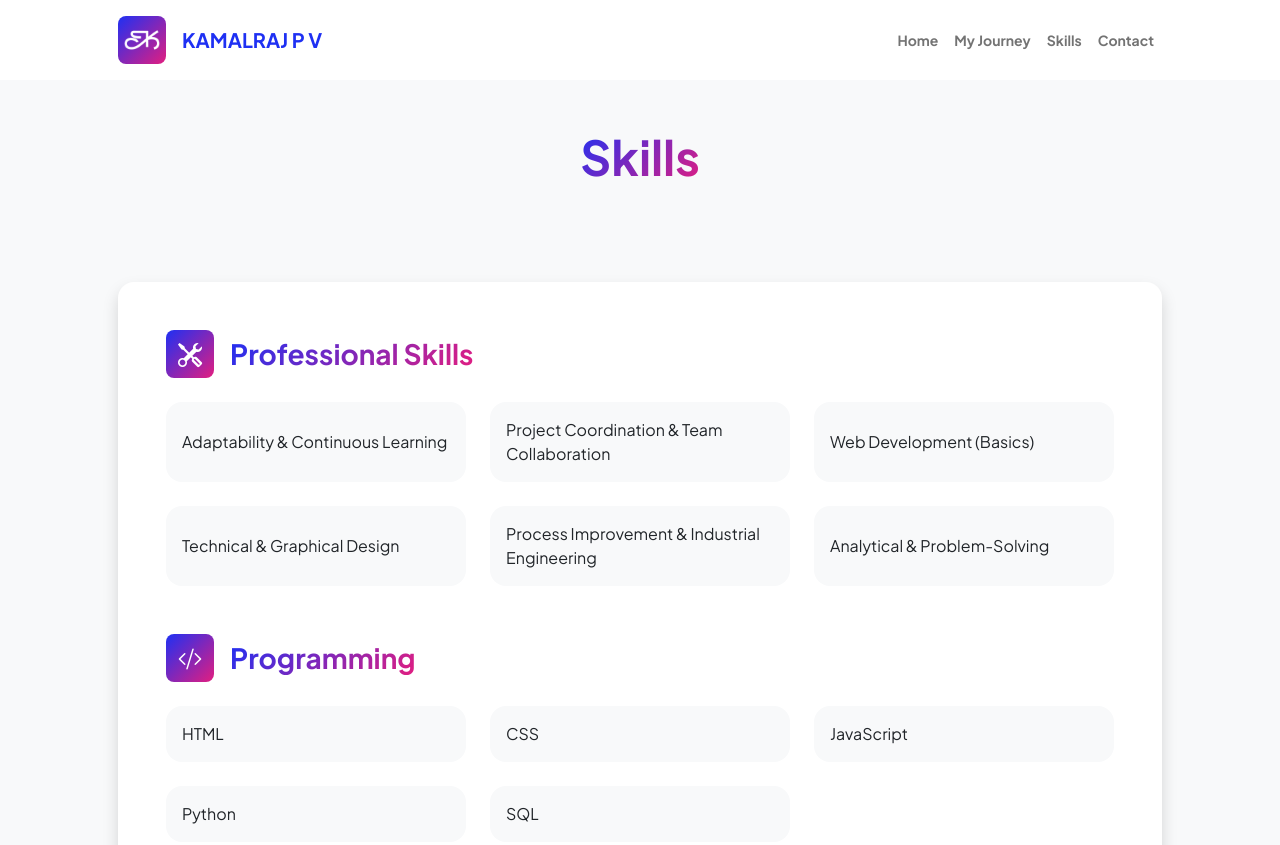
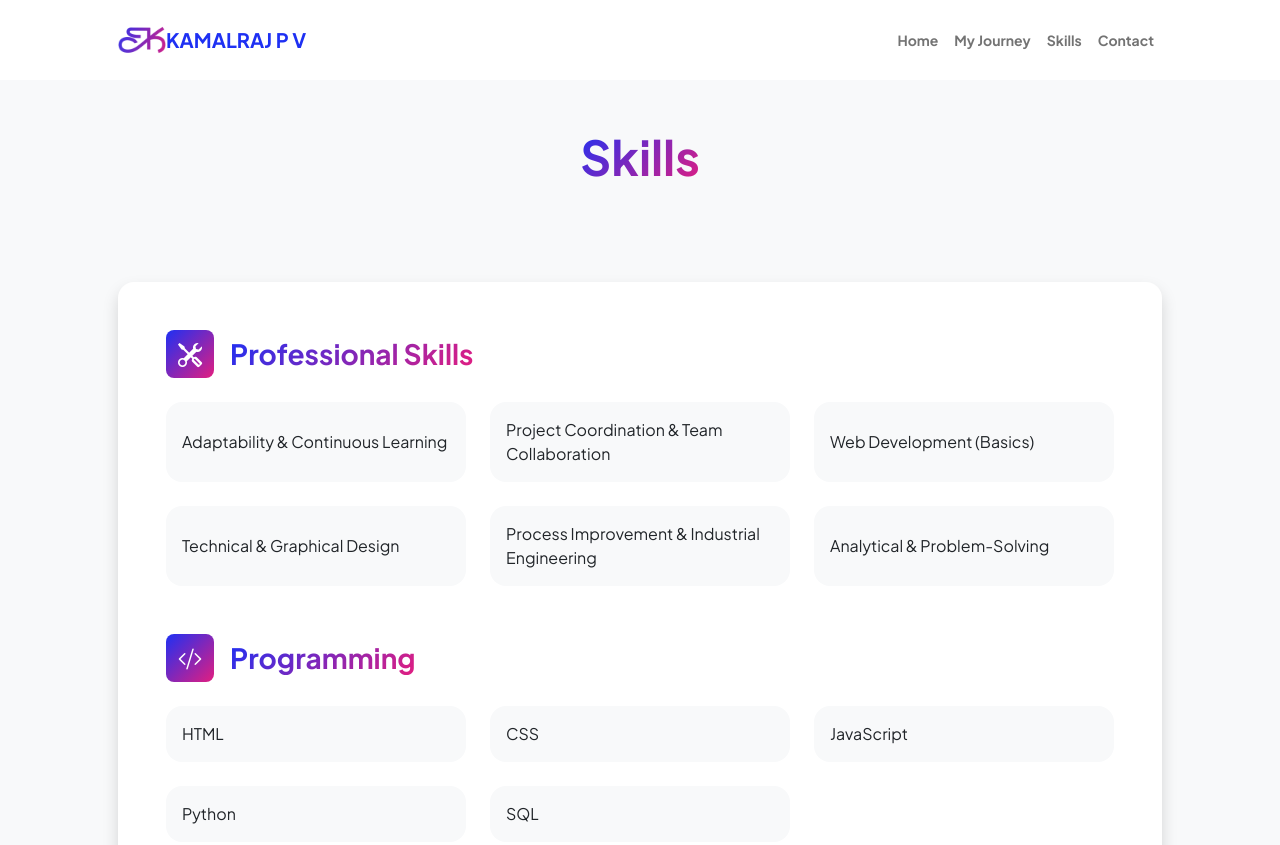
Before and after one commit to kamalrajpv/kamalraj, a plain HTML site: page Skills.html in a window 1280 px wide. Shown: the top 845 px of the page. Drawn offline with nearby package versions, Linux system fonts and the light colour scheme; files whose address does not match are found by name.

Commit message:
Skills.html

```diff
--- a/Skills.html
+++ b/Skills.html
@@ -31,10 +31,8 @@
       <!-- Navigation-->
       <nav class="navbar navbar-expand-lg navbar-light bg-white py-3">
         <div class="container px-5">
-          <div
-                        class="feature bg-primary bg-gradient-primary-to-secondary text-white rounded-3 me-3"
-                      >
-                        <img src="D:\Projects\portfolio\editing\assets\favicon_4.ico"></i>
+          <div>
+                        <img src="assets\favicon_3.ico"></i>
                       </div><a class="navbar-brand" href="index.html"
             ><span class="fw-bolder text-primary">KAMALRAJ P V</span></a
           >
@@ -285,7 +283,7 @@
           class="row align-items-center justify-content-between flex-column flex-sm-row"
         >
           <div class="col-auto">
-            <div class="small m-0">Copyright &copy; Your Website 2023</div>
+            <div class="small m-0">Copyright &copy; KAMALRAJ P V - All Rights Reserved, Except the site design.</div>
           </div>
           <div class="col-auto">
             <a class="small" href="#!">Privacy</a>
```
